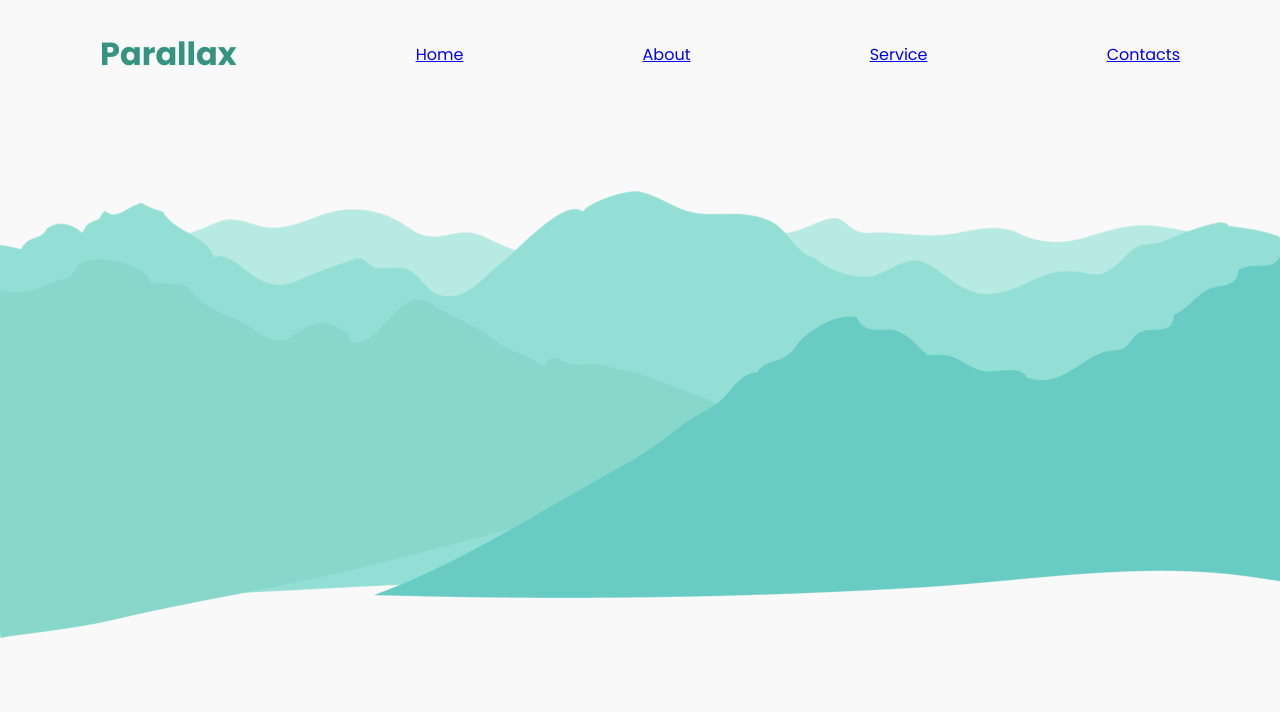
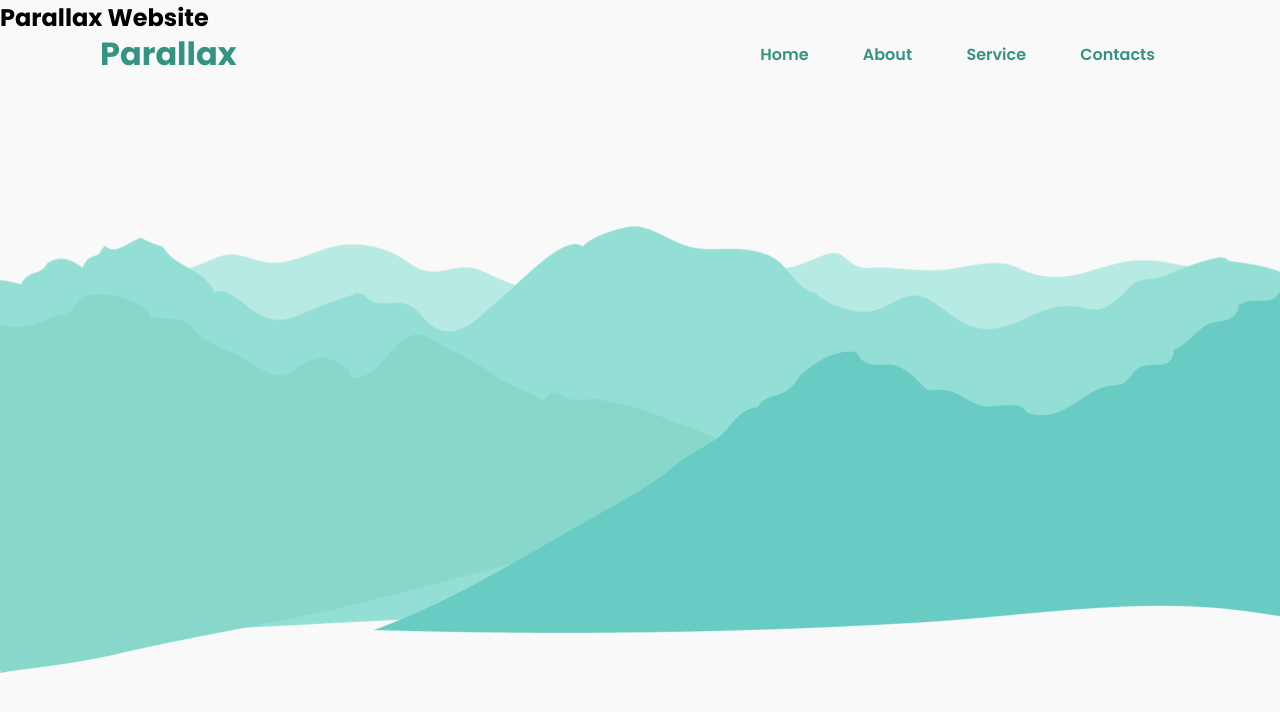
Before and after one commit to TharllysonSilva/parallax, a plain HTML site: page index.html in a window 1280 px wide. Shown: the top 712 px of the page. Drawn offline with Linux system fonts and the light colour scheme.

Commit message:
Parallax website

```diff
--- a/index.html
+++ b/index.html
@@ -12,11 +12,17 @@
 
     <header>
         <h2 class="logo">Parallax</h2>
-        <a href="#">Home</a>
+    <nav class="navigation">
+        <a href="#" class="active">Home</a>
         <a href="#">About</a>
         <a href="#">Service</a>
         <a href="#">Contacts</a>
+    </nav>
     </header>
+
+    <section class="parallax">
+        <h2 id="text">Parallax Website</h2>
+    </section>
 
     <section class="parallax">
 
```
